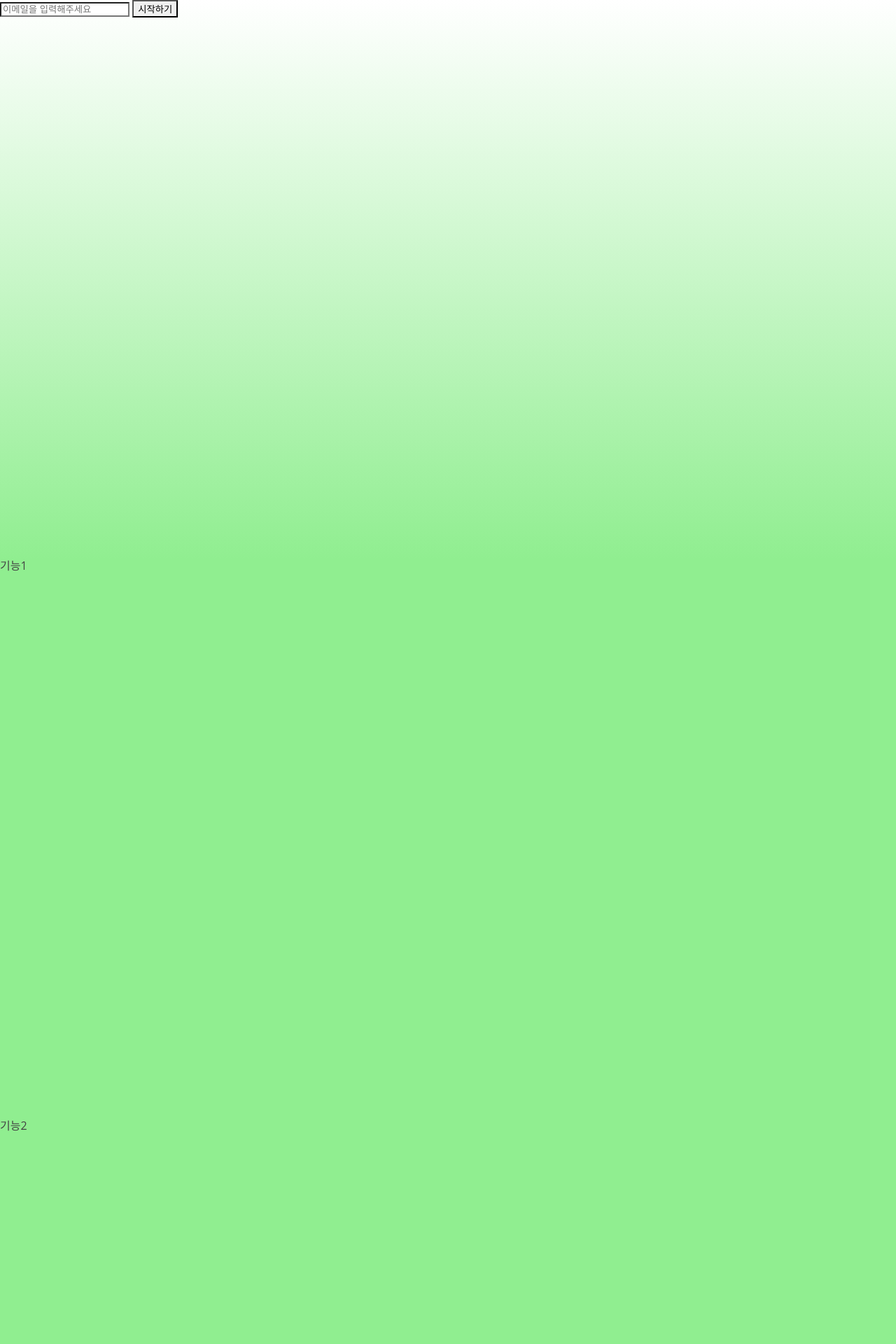
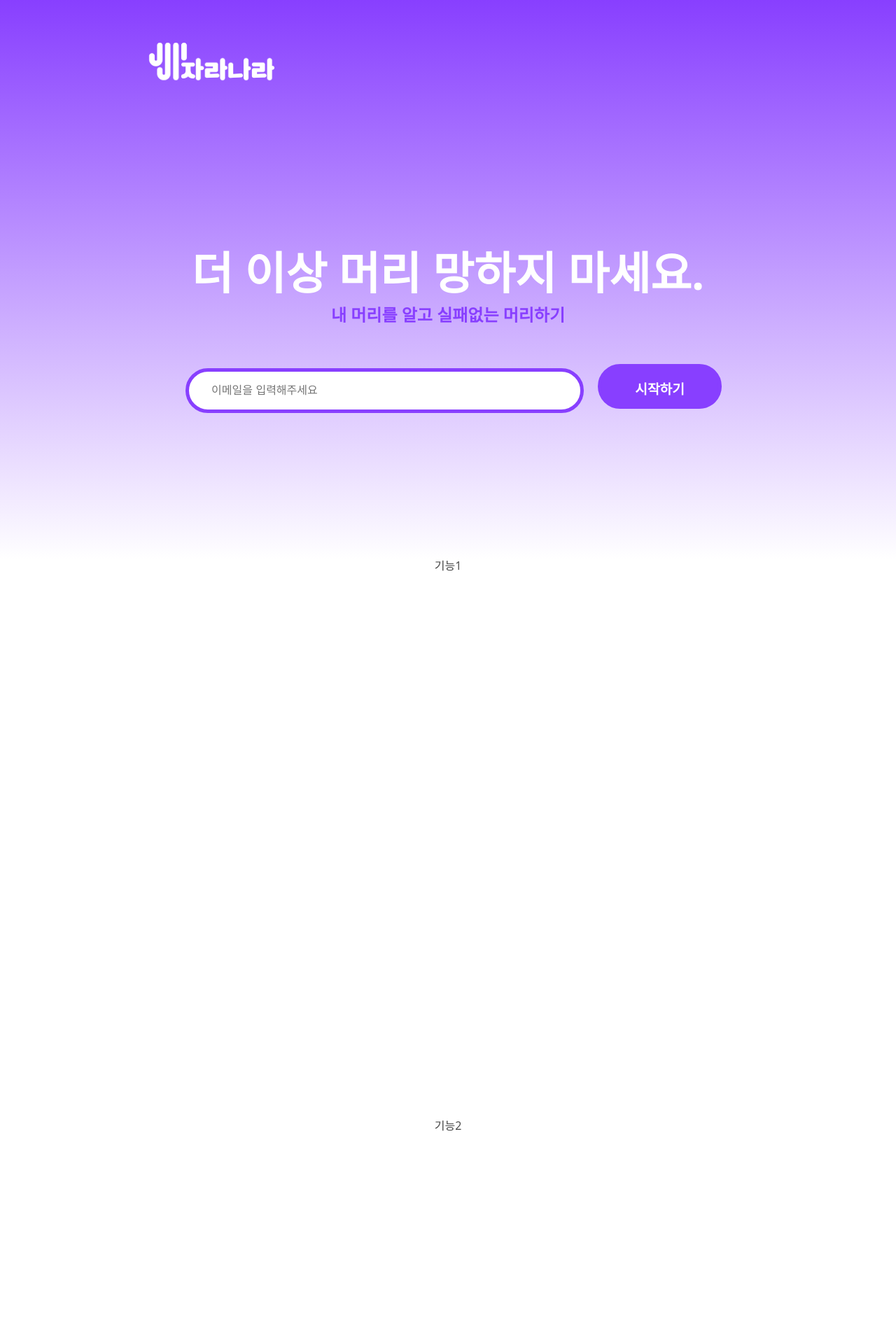
Before and after one commit to hamo-o/Practice-Design-Studio, a Django app: page / in a window 1280 px wide. Shown: the top 1920 px of the page at 70% size. Run offline with Django 4.2, Linux system fonts and the light colour scheme.

Commit message:
design: change UI

```diff
--- a/config/settings.py
+++ b/config/settings.py
@@ -133,6 +133,10 @@ STATICFILES_DIRS = [
 ]
 STATIC_ROOT = os.path.join(BASE_DIR, 'staticfiles')
 
+MEDIA_URL = '/media/'
+
+MEDIA_ROOT = os.path.join(BASE_DIR, 'media')
+
 # Default primary key field type
 # https://docs.djangoproject.com/en/4.1/ref/settings/#default-auto-field
 
--- a/logins/templates/home.html
+++ b/logins/templates/home.html
@@ -5,17 +5,33 @@
     <meta charset="UTF-8" />
     <meta http-equiv="X-UA-Compatible" content="IE=edge" />
     <meta name="viewport" content="width=device-width, initial-scale=1.0" />
-    <link rel="stylesheet" href="{% static 'home.css' %}" />
+    <link rel="stylesheet" href="{% static 'css/home.css' %}" />
     <title>Document</title>
   </head>
   <body>
     <div class="container">
       <section class="home">
-        <form method="POST" action="">
-          {% csrf_token %}
-          <input type="text" name="email" placeholder="이메일을 입력해주세요" />
-          <input type="submit" value="시작하기" />
-        </form>
+        <div class="home-contents">
+          <img
+            class="logo home-logo"
+            src="{% static 'img/logo.png' %}"
+            alt=""
+          />
+          <div class="home-cta">
+            <div class="home-title">더 이상 머리 망하지 마세요.</div>
+            <div class="home-subtitle">내 머리를 알고 실패없는 머리하기</div>
+            <form class="home-form" method="POST" action="">
+              {% csrf_token %}
+              <input
+                class="home-input"
+                type="text"
+                name="email"
+                placeholder="이메일을 입력해주세요"
+              />
+              <input class="home-button" type="submit" value="시작하기" />
+            </form>
+          </div>
+        </div>
       </section>
       <section>기능1</section>
       <section>기능2</section>
--- a/requirements.txt
+++ b/requirements.txt
@@ -10,3 +10,4 @@ psycopg2-binary==2.9.5
 pytz==2022.5
 sqlparse==0.4.3
 whitenoise==6.2.0
+pillow==9.3.0
--- /dev/null
+++ b/static/css/home.css
@@ -0,0 +1,103 @@
+@import url(./reset.css);
+
+html {
+  width: 100vw;
+  height: 100vh;
+}
+
+body {
+  display: flex;
+  justify-content: center;
+  align-items: center;
+}
+
+.container {
+  width: 100%;
+
+  display: flex;
+  flex-direction: column;
+}
+
+section {
+  width: 100vw;
+  height: 100vh;
+
+  display: flex;
+  justify-content: center;
+
+  background: white;
+}
+
+.home {
+  background: linear-gradient(to bottom, #883fff, white);
+}
+
+.home-contents {
+  width: 80%;
+  height: 100%;
+
+  display: flex;
+  flex-direction: column;
+  align-items: center;
+  gap: 10rem;
+}
+
+.logo {
+  width: 350px;
+  padding: 2rem 5rem 2rem;
+
+  align-self: flex-start;
+}
+
+.home-cta {
+  display: flex;
+  flex-direction: column;
+  align-items: center;
+}
+
+.home-title {
+  font-size: 4rem;
+  font-weight: bold;
+
+  color: white;
+}
+
+.home-subtitle {
+  padding: 1rem;
+
+  font-size: 1.5rem;
+  font-weight: 600;
+
+  color: #883fff;
+}
+
+.home-form {
+  padding: 2rem;
+}
+
+.home-input {
+  height: 4rem;
+
+  margin: 1rem;
+  padding: 1rem 20rem 1rem 2rem;
+
+  background: white;
+  border: 5px solid #883fff;
+  border-radius: 2rem;
+
+  font-size: 1rem;
+}
+
+.home-button {
+  height: 4rem;
+  padding: 1rem 3rem 1rem;
+
+  background: #883fff;
+
+  border: 5px solid #883fff;
+  border-radius: 2rem;
+
+  font-size: 1.2rem;
+  font-weight: bold;
+  color: white;
+}
--- a/static/home.css
+++ /dev/null
@@ -1,29 +0,0 @@
-@import url('./reset.css');
-
-html {
-  width: 100vw;
-  height: 100vh;
-}
-
-body {
-  display: flex;
-  justify-content: center;
-  align-items: center;
-}
-
-section {
-  width: 100vw;
-  height: 100vh;
-  background: lightgreen;
-}
-
-.container {
-  width: 100%;
-
-  display: flex;
-  flex-direction: column;
-}
-
-.home {
-  background: linear-gradient(to bottom, white, lightgreen);
-}
```
Also changed, not shown: static/css/reset.css (renamed from static/reset.css), static/img/logo.png (added).
